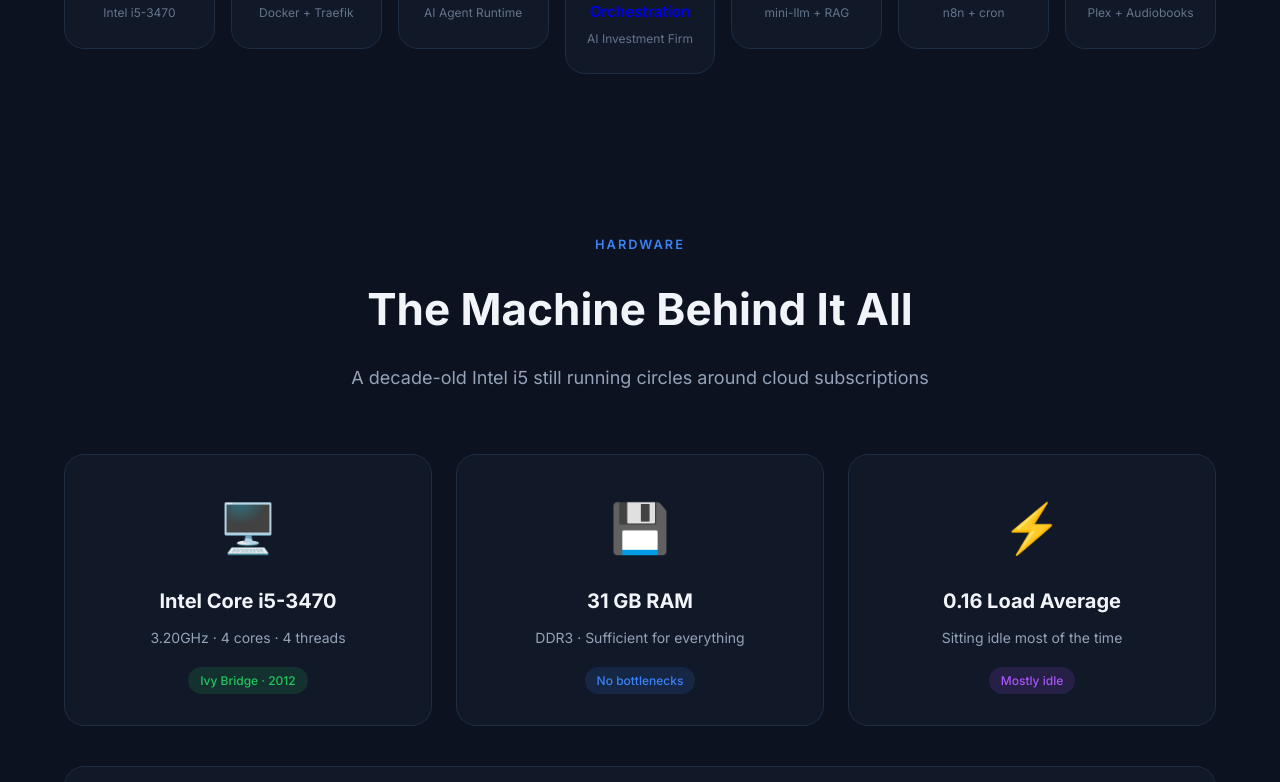
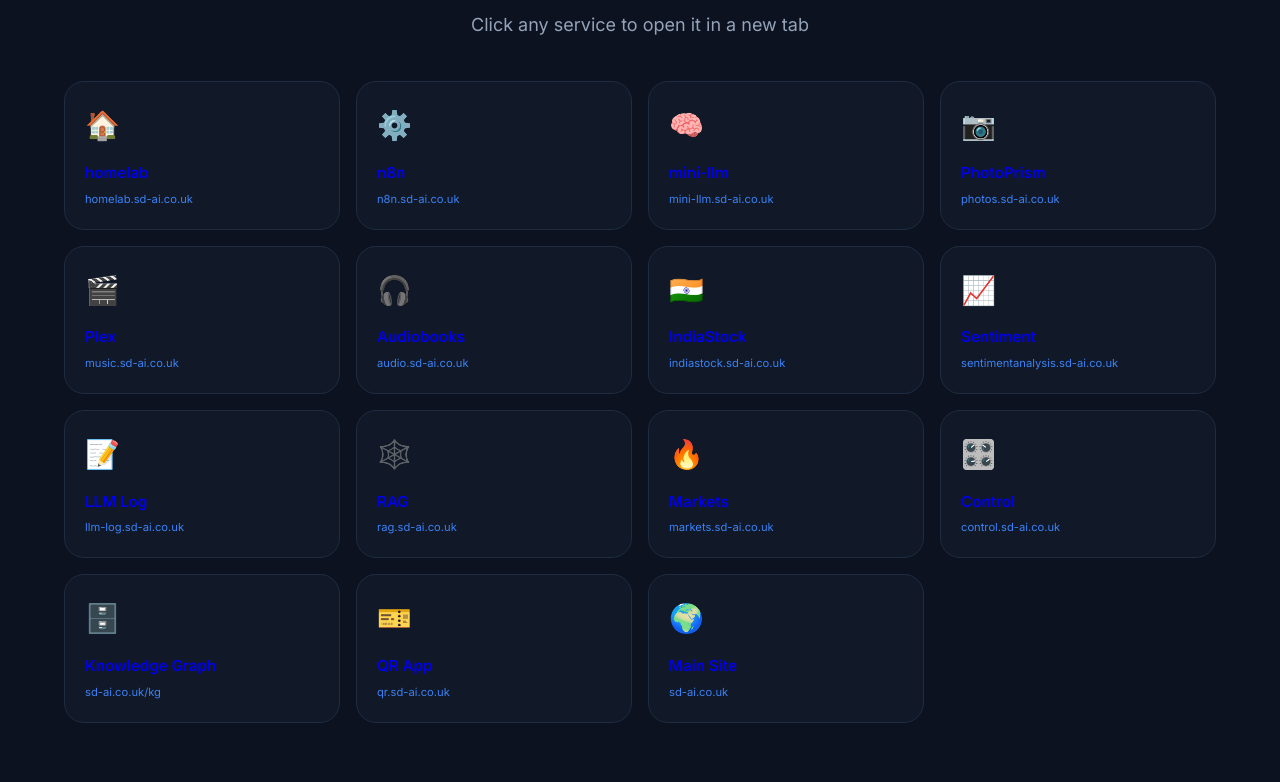
Before and after one commit to editingdestiny/sd-ai-demo, a plain HTML site: page index.html in a window 1280 px wide. Shown: the part 775-1557 px from the top of the page. Drawn offline with nearby package versions, Linux system fonts and the light colour scheme; a script that the page names is missing.

Commit message:
feat: add Live Services grid with clickable links

```diff
--- a/index.html
+++ b/index.html
@@ -817,64 +817,125 @@
         </div>
     </section>
 
-    <!-- Services Overview -->
-    <section id="overview" class="section" style="padding: 60px 0; background: var(--bg-secondary);">
+    <!-- Live Services -->
+    <section id="services" class="section" style="padding: 60px 0; background: var(--bg-secondary);">
         <div class="container">
-            <div style="display: grid; grid-template-columns: repeat(7, 1fr); gap: 16px;">
-                <a href="#hardware" style="text-decoration: none;">
-                    <div class="card" style="text-align: center; padding: 24px 16px; cursor: pointer;">
-                        <div style="font-size: 2rem; margin-bottom: 12px;">🖥️</div>
-                        <div style="font-weight: 600; font-size: 0.95rem; margin-bottom: 4px;">Hardware</div>
-                        <div style="font-size: 0.75rem; color: var(--text-muted);">Intel i5-3470</div>
+            <div class="section-header" style="margin-bottom: 40px;">
+                <div class="section-eyebrow">Access</div>
+                <h2 class="section-title">Live Services</h2>
+                <p class="section-subtitle">Click any service to open it in a new tab</p>
+            </div>
+            <div style="display: grid; grid-template-columns: repeat(4, 1fr); gap: 16px;">
+                <a href="https://homelab.sd-ai.co.uk" target="_blank" style="text-decoration: none;">
+                    <div class="card" style="padding: 20px; cursor: pointer;">
+                        <div style="font-size: 1.75rem; margin-bottom: 10px;">🏠</div>
+                        <div style="font-weight: 600; font-size: 0.95rem; margin-bottom: 4px;">homelab</div>
+                        <div style="font-size: 0.7rem; color: var(--accent); word-break: break-all;">homelab.sd-ai.co.uk</div>
                     </div>
                 </a>
-                <a href="#infrastructure" style="text-decoration: none;">
-                    <div class="card" style="text-align: center; padding: 24px 16px; cursor: pointer;">
-                        <div style="font-size: 2rem; margin-bottom: 12px;">🔧</div>
-                        <div style="font-weight: 600; font-size: 0.95rem; margin-bottom: 4px;">Infrastructure</div>
-                        <div style="font-size: 0.75rem; color: var(--text-muted);">Docker + Traefik</div>
+                <a href="https://n8n.sd-ai.co.uk" target="_blank" style="text-decoration: none;">
+                    <div class="card" style="padding: 20px; cursor: pointer;">
+                        <div style="font-size: 1.75rem; margin-bottom: 10px;">⚙️</div>
+                        <div style="font-weight: 600; font-size: 0.95rem; margin-bottom: 4px;">n8n</div>
+                        <div style="font-size: 0.7rem; color: var(--accent); word-break: break-all;">n8n.sd-ai.co.uk</div>
                     </div>
                 </a>
-                <a href="#openclaw" style="text-decoration: none;">
-                    <div class="card" style="text-align: center; padding: 24px 16px; cursor: pointer;">
-                        <div style="font-size: 2rem; margin-bottom: 12px;">🐕</div>
-                        <div style="font-weight: 600; font-size: 0.95rem; margin-bottom: 4px;">OpenClaw</div>
-                        <div style="font-size: 0.75rem; color: var(--text-muted);">AI Agent Runtime</div>
+                <a href="https://mini-llm.sd-ai.co.uk" target="_blank" style="text-decoration: none;">
+                    <div class="card" style="padding: 20px; cursor: pointer;">
+                        <div style="font-size: 1.75rem; margin-bottom: 10px;">🧠</div>
+                        <div style="font-weight: 600; font-size: 0.95rem; margin-bottom: 4px;">mini-llm</div>
+                        <div style="font-size: 0.7rem; color: var(--accent); word-break: break-all;">mini-llm.sd-ai.co.uk</div>
                     </div>
                 </a>
-                <a href="#agentic-orchestration" style="text-decoration: none;">
-                    <div class="card" style="text-align: center; padding: 24px 16px; cursor: pointer;">
-                        <div style="font-size: 2rem; margin-bottom: 12px;">🔥</div>
-                        <div style="font-weight: 600; font-size: 0.95rem; margin-bottom: 4px;">Agentic Orchestration</div>
-                        <div style="font-size: 0.75rem; color: var(--text-muted);">AI Investment Firm</div>
+                <a href="https://photos.sd-ai.co.uk" target="_blank" style="text-decoration: none;">
+                    <div class="card" style="padding: 20px; cursor: pointer;">
+                        <div style="font-size: 1.75rem; margin-bottom: 10px;">📷</div>
+                        <div style="font-weight: 600; font-size: 0.95rem; margin-bottom: 4px;">PhotoPrism</div>
+                        <div style="font-size: 0.7rem; color: var(--accent); word-break: break-all;">photos.sd-ai.co.uk</div>
                     </div>
                 </a>
-                <a href="#ai-services" style="text-decoration: none;">
-                    <div class="card" style="text-align: center; padding: 24px 16px; cursor: pointer;">
-                        <div style="font-size: 2rem; margin-bottom: 12px;">🧠</div>
-                        <div style="font-weight: 600; font-size: 0.95rem; margin-bottom: 4px;">AI Services</div>
-                        <div style="font-size: 0.75rem; color: var(--text-muted);">mini-llm + RAG</div>
+                <a href="https://music.sd-ai.co.uk" target="_blank" style="text-decoration: none;">
+                    <div class="card" style="padding: 20px; cursor: pointer;">
+                        <div style="font-size: 1.75rem; margin-bottom: 10px;">🎬</div>
+                        <div style="font-weight: 600; font-size: 0.95rem; margin-bottom: 4px;">Plex</div>
+                        <div style="font-size: 0.7rem; color: var(--accent); word-break: break-all;">music.sd-ai.co.uk</div>
                     </div>
                 </a>
-                <a href="#automation" style="text-decoration: none;">
-                    <div class="card" style="text-align: center; padding: 24px 16px; cursor: pointer;">
-                        <div style="font-size: 2rem; margin-bottom: 12px;">⚙️</div>
-                        <div style="font-weight: 600; font-size: 0.95rem; margin-bottom: 4px;">Automation</div>
-                        <div style="font-size: 0.75rem; color: var(--text-muted);">n8n + cron</div>
+                <a href="https://audio.sd-ai.co.uk" target="_blank" style="text-decoration: none;">
+                    <div class="card" style="padding: 20px; cursor: pointer;">
+                        <div style="font-size: 1.75rem; margin-bottom: 10px;">🎧</div>
+                        <div style="font-weight: 600; font-size: 0.95rem; margin-bottom: 4px;">Audiobooks</div>
+                        <div style="font-size: 0.7rem; color: var(--accent); word-break: break-all;">audio.sd-ai.co.uk</div>
                     </div>
                 </a>
-                <a href="#media" style="text-decoration: none;">
-                    <div class="card" style="text-align: center; padding: 24px 16px; cursor: pointer;">
-                        <div style="font-size: 2rem; margin-bottom: 12px;">🎬</div>
-                        <div style="font-weight: 600; font-size: 0.95rem; margin-bottom: 4px;">Media</div>
-                        <div style="font-size: 0.75rem; color: var(--text-muted);">Plex + Audiobooks</div>
+                <a href="https://indiastock.sd-ai.co.uk" target="_blank" style="text-decoration: none;">
+                    <div class="card" style="padding: 20px; cursor: pointer;">
+                        <div style="font-size: 1.75rem; margin-bottom: 10px;">🇮🇳</div>
+                        <div style="font-weight: 600; font-size: 0.95rem; margin-bottom: 4px;">IndiaStock</div>
+                        <div style="font-size: 0.7rem; color: var(--accent); word-break: break-all;">indiastock.sd-ai.co.uk</div>
+                    </div>
+                </a>
+                <a href="https://sentimentanalysis.sd-ai.co.uk" target="_blank" style="text-decoration: none;">
+                    <div class="card" style="padding: 20px; cursor: pointer;">
+                        <div style="font-size: 1.75rem; margin-bottom: 10px;">📈</div>
+                        <div style="font-weight: 600; font-size: 0.95rem; margin-bottom: 4px;">Sentiment</div>
+                        <div style="font-size: 0.7rem; color: var(--accent); word-break: break-all;">sentimentanalysis.sd-ai.co.uk</div>
+                    </div>
+                </a>
+                <a href="https://llm-log.sd-ai.co.uk" target="_blank" style="text-decoration: none;">
+                    <div class="card" style="padding: 20px; cursor: pointer;">
+                        <div style="font-size: 1.75rem; margin-bottom: 10px;">📝</div>
+                        <div style="font-weight: 600; font-size: 0.95rem; margin-bottom: 4px;">LLM Log</div>
+                        <div style="font-size: 0.7rem; color: var(--accent); word-break: break-all;">llm-log.sd-ai.co.uk</div>
+                    </div>
+                </a>
+                <a href="https://rag.sd-ai.co.uk" target="_blank" style="text-decoration: none;">
+                    <div class="card" style="padding: 20px; cursor: pointer;">
+                        <div style="font-size: 1.75rem; margin-bottom: 10px;">🕸️</div>
+                        <div style="font-weight: 600; font-size: 0.95rem; margin-bottom: 4px;">RAG</div>
+                        <div style="font-size: 0.7rem; color: var(--accent); word-break: break-all;">rag.sd-ai.co.uk</div>
+                    </div>
+                </a>
+                <a href="https://markets.sd-ai.co.uk" target="_blank" style="text-decoration: none;">
+                    <div class="card" style="padding: 20px; cursor: pointer;">
+                        <div style="font-size: 1.75rem; margin-bottom: 10px;">🔥</div>
+                        <div style="font-weight: 600; font-size: 0.95rem; margin-bottom: 4px;">Markets</div>
+                        <div style="font-size: 0.7rem; color: var(--accent); word-break: break-all;">markets.sd-ai.co.uk</div>
+                    </div>
+                </a>
+                <a href="https://control.sd-ai.co.uk" target="_blank" style="text-decoration: none;">
+                    <div class="card" style="padding: 20px; cursor: pointer;">
+                        <div style="font-size: 1.75rem; margin-bottom: 10px;">🎛️</div>
+                        <div style="font-weight: 600; font-size: 0.95rem; margin-bottom: 4px;">Control</div>
+                        <div style="font-size: 0.7rem; color: var(--accent); word-break: break-all;">control.sd-ai.co.uk</div>
+                    </div>
+                </a>
+                <a href="https://sd-ai.co.uk/kg" target="_blank" style="text-decoration: none;">
+                    <div class="card" style="padding: 20px; cursor: pointer;">
+                        <div style="font-size: 1.75rem; margin-bottom: 10px;">🗄️</div>
+                        <div style="font-weight: 600; font-size: 0.95rem; margin-bottom: 4px;">Knowledge Graph</div>
+                        <div style="font-size: 0.7rem; color: var(--accent); word-break: break-all;">sd-ai.co.uk/kg</div>
+                    </div>
+                </a>
+                <a href="https://qr.sd-ai.co.uk" target="_blank" style="text-decoration: none;">
+                    <div class="card" style="padding: 20px; cursor: pointer;">
+                        <div style="font-size: 1.75rem; margin-bottom: 10px;">🎫</div>
+                        <div style="font-weight: 600; font-size: 0.95rem; margin-bottom: 4px;">QR App</div>
+                        <div style="font-size: 0.7rem; color: var(--accent); word-break: break-all;">qr.sd-ai.co.uk</div>
+                    </div>
+                </a>
+                <a href="https://sd-ai.co.uk" target="_blank" style="text-decoration: none;">
+                    <div class="card" style="padding: 20px; cursor: pointer;">
+                        <div style="font-size: 1.75rem; margin-bottom: 10px;">🌍</div>
+                        <div style="font-weight: 600; font-size: 0.95rem; margin-bottom: 4px;">Main Site</div>
+                        <div style="font-size: 0.7rem; color: var(--accent); word-break: break-all;">sd-ai.co.uk</div>
                     </div>
                 </a>
             </div>
         </div>
     </section>
 
-    <!-- Hardware Specs -->
+    <!-- Hardware Specs -->    <!-- Hardware Specs -->
     <section id="hardware" class="section" style="background: var(--bg-secondary);">
         <div class="container">
             <div class="section-header">
```
